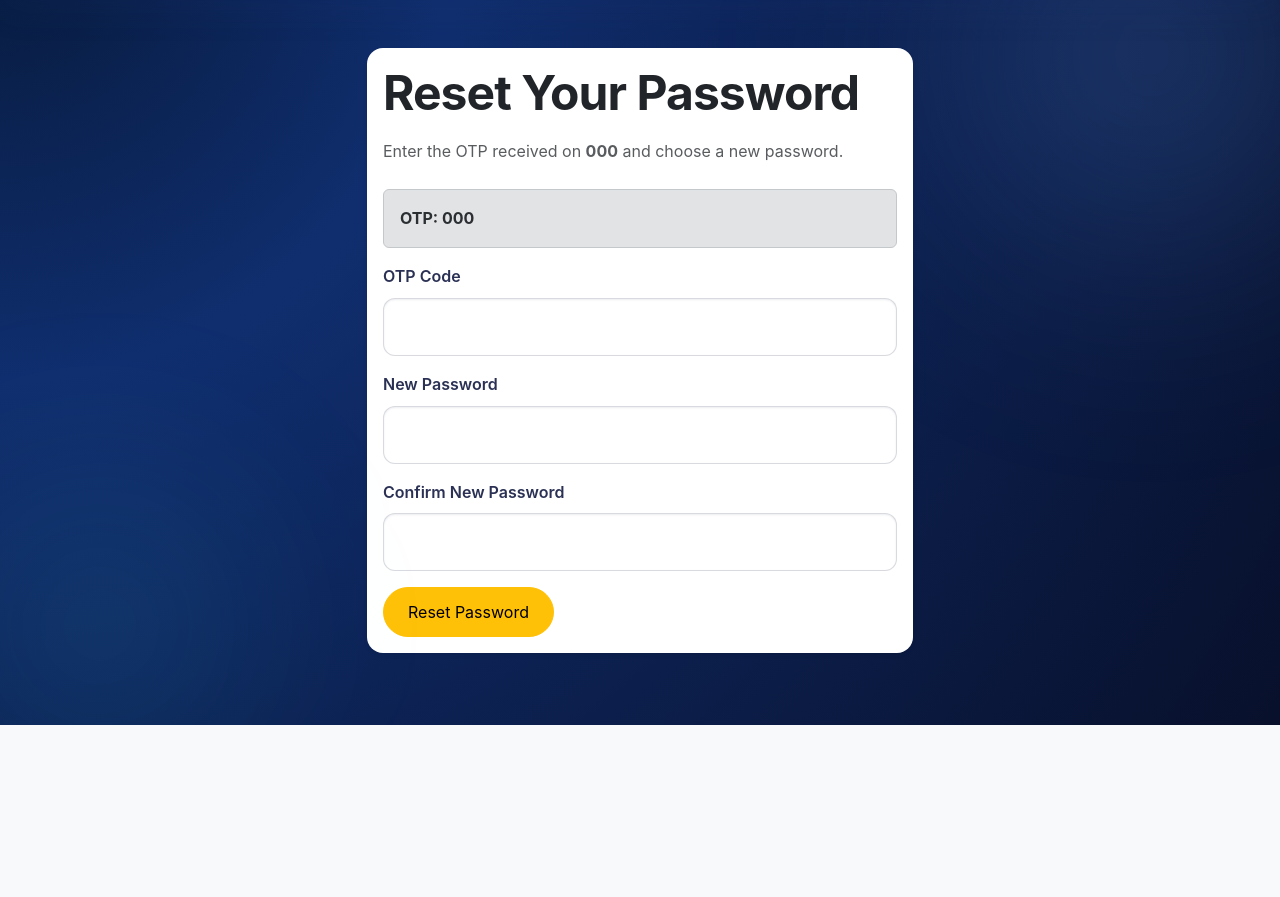
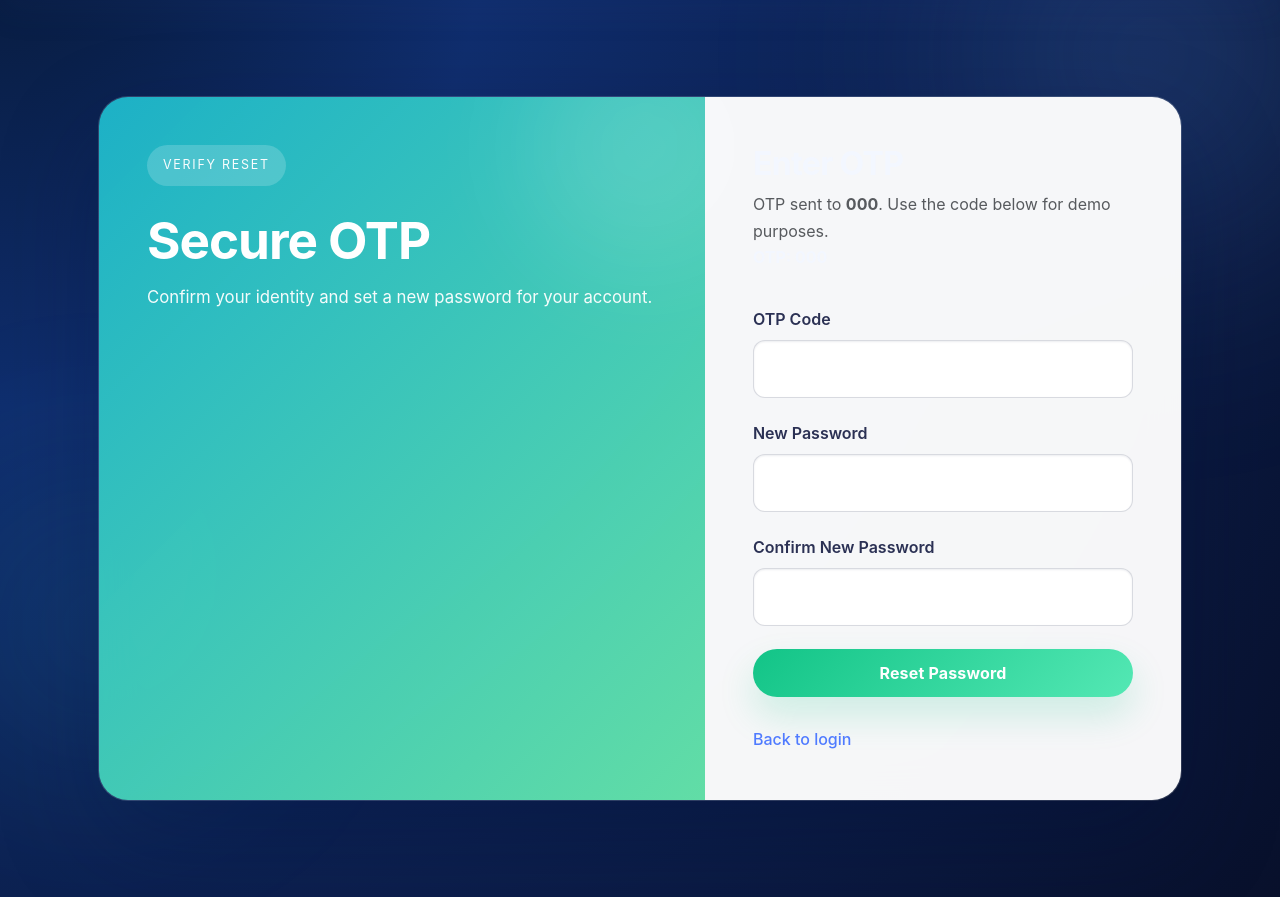
Before and after one commit to sidharth07-tech/Aura--Lock, a Flask app: template templates/forgot_verify.html in a window 1280 px wide. Shown: the part 75-972 px from the top of the page. Before the commit the page ends 800 px from the top, so only its background shows below. Run offline with Flask 3, Linux system fonts and the light colour scheme; the template is opened without the code that fills it: most values are stand-ins (such as "Sample title", 1, 10 or a date in 2020).

Commit message:
Update forgot_verify.html

```diff
--- a/templates/forgot_verify.html
+++ b/templates/forgot_verify.html
@@ -1,28 +1,36 @@
 {% extends "layout.html" %}
 {% block content %}
-<div class="row justify-content-center">
-  <div class="col-md-6">
-    <div class="card shadow-sm">
-      <div class="card-body">
-        <h2 class="card-title mb-3">Reset Your Password</h2>
-        <p class="text-muted mb-4">Enter the OTP received on <strong>{{ phone }}</strong> and choose a new password.</p>
-        <div class="alert alert-secondary"><strong>OTP: {{ otp_code }}</strong></div>
-        <form method="post" action="{{ url_for('forgot_password_confirm') }}">
+<div class="auth-page">
+  <div class="auth-card">
+    <div class="auth-panel auth-panel-left-alt">
+      <span class="auth-badge">Verify Reset</span>
+      <h1 class=\"text-gradient-accent\">Secure OTP</h1>
+      <p class="auth-tagline">Confirm your identity and set a new password for your account.</p>
+    </div>
+    <div class="auth-panel auth-panel-right">
+      <div class="auth-card-header">
+        <h2>Enter OTP</h2>
+        <p class="text-muted">OTP sent to <strong>{{ phone }}</strong>. Use the code below for demo purposes.</p>
+      </div>
+      <div class=\"alert alert-secondary\"><strong class=\"font-mono\">OTP: {{ otp_code }}</strong></div>
+      <form method="post" action="{{ url_for('forgot_password_confirm') }}" class="auth-form">
         <input type="hidden" name="phone" value="{{ phone }}">
-          <div class="mb-3">
+        <div class="form-group">
           <label class="form-label">OTP Code</label>
           <input type="text" name="otp" class="form-control" required>
         </div>
-          <div class="mb-3">
+        <div class="form-group">
           <label class="form-label">New Password</label>
           <input type="password" name="new_password" class="form-control" required>
         </div>
-          <div class="mb-3">
+        <div class="form-group">
           <label class="form-label">Confirm New Password</label>
           <input type="password" name="confirm_password" class="form-control" required>
         </div>
-          <button type="submit" class="btn btn-warning">Reset Password</button>
+        <button type="submit" class="btn btn-success w-100">Reset Password</button>
       </form>
+      <div class="auth-actions">
+        <a href="{{ url_for('login') }}" class="small-link">Back to login</a>
       </div>
     </div>
   </div>
```
Lines whose indentation alone changed are shown as unchanged.
